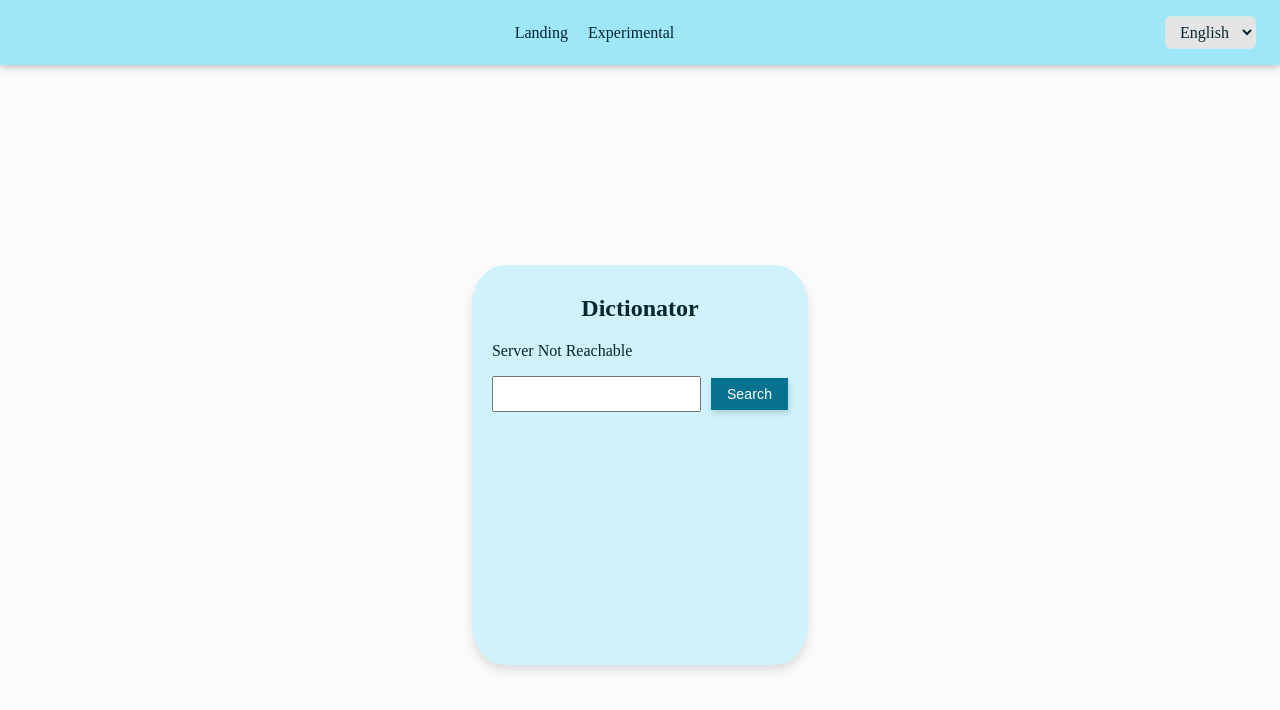
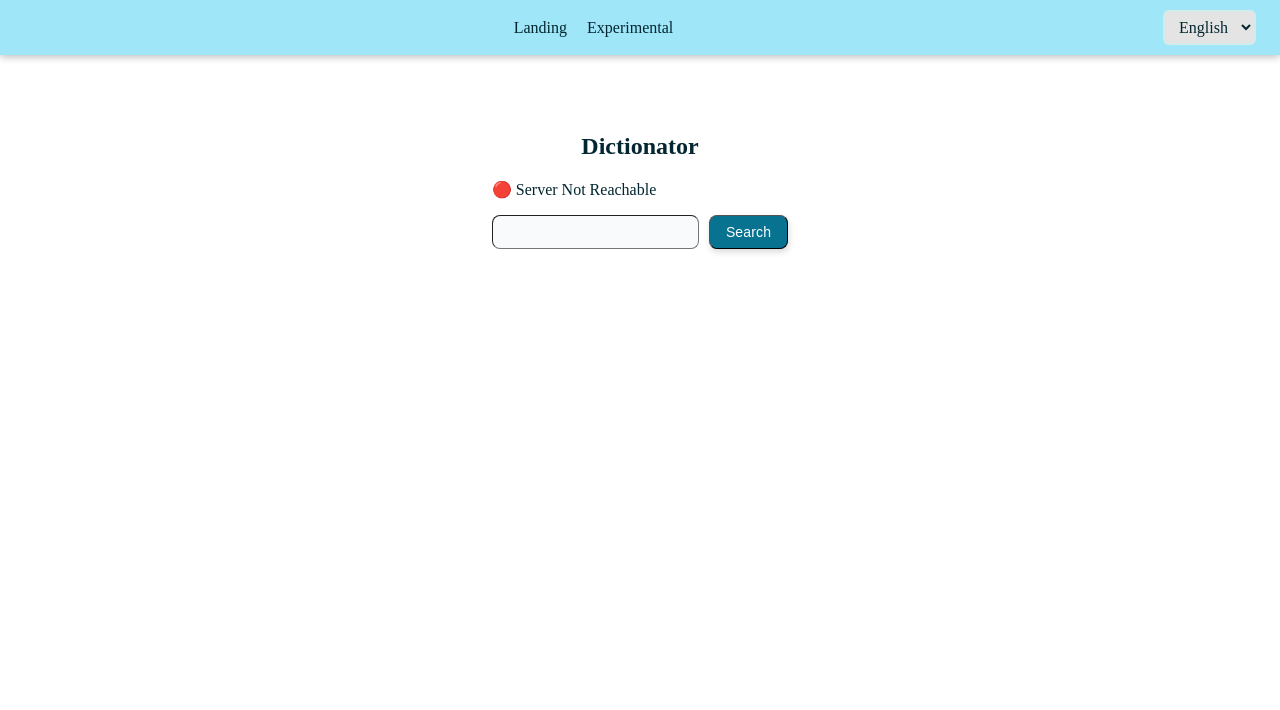
Before and after one commit to EmreCan99/Node_tr, a React (Vite) app in the folder react-2026/frontend/: page / in a window 1280 px wide. Shown: the top 710 px of the page. Built offline with nearby package versions, Linux system fonts and the light colour scheme; no server answers.

Commit message:
css variables and removal of the card

```diff
--- a/react-2026/frontend/src/App.css
+++ b/react-2026/frontend/src/App.css
@@ -1,3 +1,68 @@
+/* ==========================================
+    Later to be migrated to ./styles/Tokens.css
+   ========================================== */
+
+/* * { outline: 1px solid red; } */
+
+:root {
+  /* Colors */
+  --bg-app: #f8fafc;
+  --bg-surface: #ffffff;
+  --bg-accent-subtle: #cff2fc;
+  --color-primary: #087391;        /* Search btn */
+  --color-secondary: #9FE6F9;      /* Header */
+  --color-tertiary: #ffffff;
+  --color-primary-hover: #064d60;
+  --text-main: #032630;
+  --text-muted: #475569;
+  --border-subtle: #e2e8f0;
+
+  /* Spacing Scale */
+  --space-1: 0.25rem;
+  --space-2: 0.5rem;
+  --space-3: 0.75rem;
+  --space-4: 1rem;
+  --space-5: 1.5rem;
+  --space-6: 2rem;
+  --space-8: 3rem;
+
+  /* Radii & Shadows */
+  --radius-sm: 8px;
+  --radius-md: 16px;
+  --shadow-sm: 0 1px 3px rgba(0, 0, 0, 0.08);
+  --shadow-md: 0 4px 12px rgba(0, 0, 0, 0.06);
+
+  /* Type: clamp(min, preferred, max) scales smoothly with the screen */
+  --text-sm: 0.875rem;
+  --text-base: 1rem;
+  --text-xl: clamp(1.75rem, 1.2rem + 2.5vw, 2.75rem);
+
+  /* Typography */
+  --font-sans: 'Inter', -apple-system, BlinkMacSystemFont, 'Segoe UI', Roboto, sans-serif;
+  --font-mono: 'Fira Code', ui-monospace, SFMono-Regular, monospace; /* Useful for phonetic spellings or API debug info */
+
+  --text-xs: 0.75rem;                                    /* 12px - status badges, captions */
+  --text-sm: 0.875rem;                                   /* 14px - secondary text, labels */
+  --text-base: 1rem;                                     /* 16px - body & inputs (prevents iOS auto-zoom!) */
+  --text-lg: clamp(1.125rem, 1rem + 0.5vw, 1.375rem);    /* 18px–22px - word headings / card titles */
+  --text-xl: clamp(1.75rem, 1.2rem + 2.5vw, 2.75rem);    /* 28px–44px - page hero title */
+
+  --leading-tight: 1.25;
+  --leading-normal: 1.5;
+
+  /* Interactive & Motion */
+  --focus-ring: 0 0 0 3px rgba(8, 115, 145, 0.25); /* Accessible keyboard focus glow matching --color-primary */
+  --transition-fast: 150ms ease;
+  --transition-normal: 250ms ease;
+
+  /* Layering (Z-Index) */
+  --z-base: 1;
+  --z-sticky: 100;   /* Sticky header or sidebar */
+  --z-dropdown: 200; /* Search autocomplete or language selector */
+  --z-modal: 300;
+}
+
+
 /* ==========================================
     BASE STYLES (Shared across all devices)
    Default layout target: Mobile (< 768px)
@@ -8,29 +73,35 @@
   box-sizing: border-box;
 }
 
-:root {
-  --primary-color: #CFF2FC;
-  --secondary--color: #087391;
-  --primary--text--color: #032630;
-}
+
 body {
-  background-color: rgba(192, 192, 192, 0.057);
   margin: 0;
   padding: 0;
   max-width: 100vw;
-  color: var(--primary--text--color);
+  color: var(--text-main);
   overflow-x: hidden;
 }
+
+/* --- App --- */
+.app-shell {
+  display: grid;
+  grid-template-rows: auto 1fr;
+  grid-template-columns: 1fr;
+  min-height: 100dvh; /* dvh handles mobile browser address bars properly */
+
+}
+
+
 
 /* --- Navigation Bar --- */
 
 header {
-  background-color: #9FE6F9;
+  background-color: var(--color-secondary);
   width: 100%;
   display: flex;
   justify-content: space-between;
   align-items: center;
-  padding: 16px 24px;
+  padding: 10px 24px;
   filter: drop-shadow(0px 1px 4px #00000050);
   flex-wrap: wrap;
 }
@@ -40,15 +111,11 @@ header {
   font: inherit;          /* match the rest of the page's font */
   color: inherit;
   background-color: rgb(228, 228, 228);
-  border: 2px solid #fdfcfc42 #ff2e2e42;
+  border: 2px solid #ff2e2e42;
   border-radius: 6px;
   cursor: pointer;
 }
 
-.language-select:focus-visible {
-  outline: 2px solid #93c5fd;
-  outline-offset: 2px;
-}
 
 /* Nav Items */
 
@@ -72,22 +139,21 @@ nav ul {
 
 /* --- Landing Page --- */
 
-.landing {
-  min-height: 100vh;
+.main-landing {
   width: 100%;
-  padding: 16px; /* Touch-safe padding on edges */
+  padding: (--space-4);     /* Touch-safe padding on edges */
+  padding-top: var(--space-8);
   display: flex;
-  justify-content: center;
+  flex-direction: column;
+  justify-content: flex-start;
   align-items: center;
 }
 
 .card {
   min-height: 50vh;
   max-width: 90lvw;
-  background-color: var(--primary-color);
-  border-radius: 10%;
+/*   background-color: #f2eeee; */
   padding: 10px 20px;
-  filter: drop-shadow(0px 6px 5px #0000001d)
 }
 
 .card h1 {
@@ -96,37 +162,44 @@ nav ul {
 
 .form-search {
   display: flex;
-  justify-content: baseline;
+  justify-content: flex-start;
   align-items: center;
   gap: 10px;
   flex-wrap: wrap; /* Prevents items from pushing outside on small screens */
 }
 
 .form-search .input-search-text {
-  flex: 1 1 200px; /* Grows to fit, but wraps cleanly if screen is under 200px */
-  min-width: 0;    /* Crucial: keeps text inputs from overflowing flex containers */
+  flex: 1 1 200px;
+  min-width: 0;
+  padding: 8px 12px;
+  font-size: var(--text-sm);
+  border-width: 0.5px;
+  border-radius: var(--radius-sm);
+  background-color: var(--bg-app);
 
-  padding: 8px 12px;
-  font-size: 14px;
-  }
+}
+
+.form-search .input-search-text:focus {
+  outline: none;
+  box-shadow: var(--focus-ring);
+}
 
 
 .form-search .btn-search {
   flex: 0 0 auto;
   padding: 8px 16px;
   color: #ffffff;
-  font-size: 14px;
+  font-size: var(--text-sm);
   font-weight: 500;
   letter-spacing: 0.01em;
   cursor: pointer;
 
-  background-color: var(--secondary--color);
-  border: none;
+  background-color: var(--color-primary);
+  border-width: 0.5px;
+  border-radius: var(--radius-sm);
 
   box-shadow: 1px 3px 6px rgba(0, 0, 0, 0.15);
   transition: background-color 0.15s ease, box-shadow 0.15s ease;
-
-
 }
 
 /* Btn Hover & Active States */
@@ -140,10 +213,12 @@ nav ul {
   box-shadow: none;
 }
 
-.form-search .btn-search:focus-visible {
-  outline: 2px solid #93c5fd;
-  outline-offset: 2px;
+.form-search .btn-search:focus {
+  outline: none;
+  box-shadow: var(--focus-ring);
 }
+
+
 
 /* ==========================================
     DESKTOP OVERRIDES (768px and wider)
--- a/react-2026/frontend/src/App.jsx
+++ b/react-2026/frontend/src/App.jsx
@@ -1,5 +1,6 @@
 import { useState, useEffect } from 'react'
 import './App.css'
+import './styles/tokens.css'
 
 import Navbar from "./components/Navbar.jsx"
 import Landing from "./pages/Landing.jsx"
@@ -14,6 +15,9 @@ function App() {
   const [status, setStatus] = useState("Loading...")
   const [whichPage, setWhichPage] = useState("Landing")
   const [languageSelect, setLanguageSelect] = useState("english")
+
+  // to use later in a fetch
+  const [loading, setLoading] = useState(true)
 
   useEffect(() => {
     fetch(`${API_URL}/api/check`)
@@ -32,7 +36,7 @@ function App() {
 
 
   return (
-    <>
+    <div className='app-shell'>
       <Navbar setWhichPage={setWhichPage} setLanguageSelect={setLanguageSelect} languageSelect={languageSelect} />
 
       {  // Load the Landing page
@@ -46,9 +50,7 @@ function App() {
       ) : null }
 
 
-
-
-    </>
+    </div>
   )
 }
 
--- /dev/null
+++ b/react-2026/frontend/src/components/Navbar.css
@@ -0,0 +1,3 @@
+/* ==========================================
+    Later Migrate here
+   ========================================== */
--- /dev/null
+++ b/react-2026/frontend/src/pages/Landing.css
@@ -0,0 +1,3 @@
+/* ==========================================
+    Later Migrate here
+   ========================================== */
--- a/react-2026/frontend/src/pages/Landing.jsx
+++ b/react-2026/frontend/src/pages/Landing.jsx
@@ -6,21 +6,21 @@ export default function Landing({status, languageSelect}) {
 
     const STATUS_LABELS = {
         loading: {
-            english: "Loading...",
-            turkish: "Yükleniyor..."
+            english: "🟡 Loading...",
+            turkish: "🟡 Yükleniyor..."
         },
         alive: {
-            english: "Server is Alive",
-            turkish: "Sunucuya Bağlanıldı"
+            english: "🟢 Server is Alive",
+            turkish: "🟢 Sunucuya Bağlanıldı"
         },
         error: {
-            english: "Server Not Reachable",
-            turkish: "Sunucuya Bağlanılamadı"
+            english: "🔴 Server Not Reachable",
+            turkish: "🔴 Sunucuya Bağlanılamadı"
         }
     }
 
     return (
-        <main className='landing'>
+        <main className='main-landing'>
             <section className='card'>
                 <h1>{languageSelect === "english" ? "Dictionator" : "Sözlük"}</h1>
 
--- /dev/null
+++ b/react-2026/frontend/src/styles/layout.css
@@ -0,0 +1,3 @@
+/* ==========================================
+    Later Migrate here
+   ========================================== */
--- /dev/null
+++ b/react-2026/frontend/src/styles/tokens.css
@@ -0,0 +1,3 @@
+/* ==========================================
+    Later Migrate here
+   ========================================== */
```
